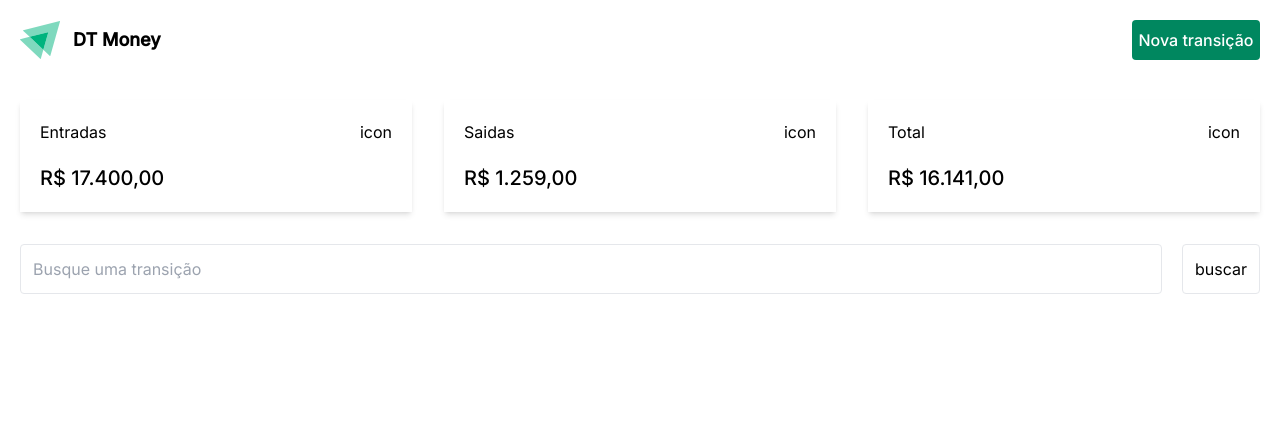
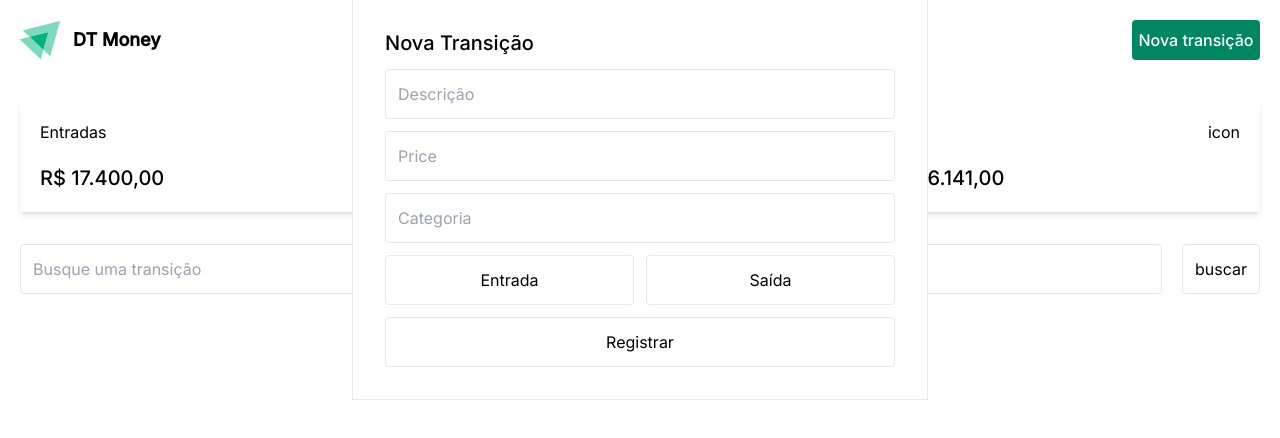
Before and after one commit to DevLyric/dt-money, a React (Vite) app: page / in a window 1280 px wide. Both pictures are taken after a click on the button "Nova transição". Shown: the top 438 px of the page. Built offline with nearby package versions, Linux system fonts and the light colour scheme.

Commit message:
trabalhando no modal e adicionando função de abrir

```diff
--- a/src/App.tsx
+++ b/src/App.tsx
@@ -2,12 +2,14 @@ import { useState, useEffect } from "react";
 import Slider from "react-slick";
 import Header from "./components/Header";
 import Dashboard from "./components/Dashboard";
-import { SliderSettings } from "./type/sliderSettings";
 import "slick-carousel/slick/slick-theme.css";
 import "slick-carousel/slick/slick.css";
 import SearchTransition from "./components/SearchTransition";
+import { settings } from "./utils/utils";
+import Modal from "./components/Modal";
 
 function App() {
+    const [showModal, setShowModal] = useState(false);
     const [screenWidth, setScreenWidth] = useState(window.innerWidth);
 
     useEffect(() => {
@@ -22,18 +24,9 @@ function App() {
         };
     }, []);
 
-    console.log(screenWidth);
-
-    const settings: SliderSettings = {
-        infinite: true,
-        speed: 500,
-        slidesToShow: 1,
-        slidesToScroll: 1
-    };
-
     return (
         <div className="overflow-hidden flex flex-col gap-5">
-            <Header />
+            <Header onToggleModal={() => setShowModal(!showModal)} />
 
             {screenWidth < 640 ? (
                 <Slider
@@ -51,7 +44,7 @@ function App() {
                     <Dashboard title="Total" value="R$ 16.141,00" />
                 </div>
             )}
-
+            {showModal && <Modal />}
             <SearchTransition />
         </div>
     );
--- a/src/components/Header.tsx
+++ b/src/components/Header.tsx
@@ -1,13 +1,20 @@
 import Logo from "./icons/Logo";
 
-function Header() {
+interface HeaderProps {
+    onToggleModal: () => void;
+}
+
+function Header({ onToggleModal }: HeaderProps) {
     return (
         <div className="container mx-auto h-20 flex items-center justify-between px-5">
             <div className="flex items-center gap-3">
                 <Logo />
                 <h1 className="font-semibold text-lg">DT Money</h1>
             </div>
-            <button className="bg-[#00875f] text-white font-medium py-2 w-32 rounded">
+            <button
+                onClick={onToggleModal}
+                className="bg-[#00875f] text-white font-medium py-2 w-32 rounded"
+            >
                 Nova transição
             </button>
         </div>
--- /dev/null
+++ b/src/components/Modal.tsx
@@ -0,0 +1,43 @@
+function Modal() {
+    return (
+        <div className="absolute bottom-0 flex justify-center items-center w-full md:bottom-1/2">
+            <form className="flex flex-col p-8 gap-3 border bg-white w-full max-w-xl">
+                <h3 className="text-xl font-medium">Nova Transição</h3>
+                <input
+                    type="text"
+                    className="p-3 border rounded"
+                    placeholder="Descrição"
+                />
+                <input
+                    type="text"
+                    className="p-3 border rounded"
+                    placeholder="Price"
+                />
+                <input
+                    type="text"
+                    className="p-3 border rounded"
+                    placeholder="Categoria"
+                />
+                <div className="flex items-center justify-between gap-3">
+                    <button
+                        type="button"
+                        className="border rounded py-3 w-full"
+                    >
+                        Entrada
+                    </button>
+                    <button
+                        type="button"
+                        className="border rounded py-3 w-full"
+                    >
+                        Saída
+                    </button>
+                </div>
+                <button type="submit" className="border rounded w-full py-3">
+                    Registrar
+                </button>
+            </form>
+        </div>
+    );
+}
+
+export default Modal;
--- /dev/null
+++ b/src/utils/utils.ts
@@ -0,0 +1,8 @@
+import { SliderSettings } from "../type/sliderSettings";
+
+export const settings: SliderSettings = {
+    infinite: true,
+    speed: 500,
+    slidesToShow: 1,
+    slidesToScroll: 1
+};
```
